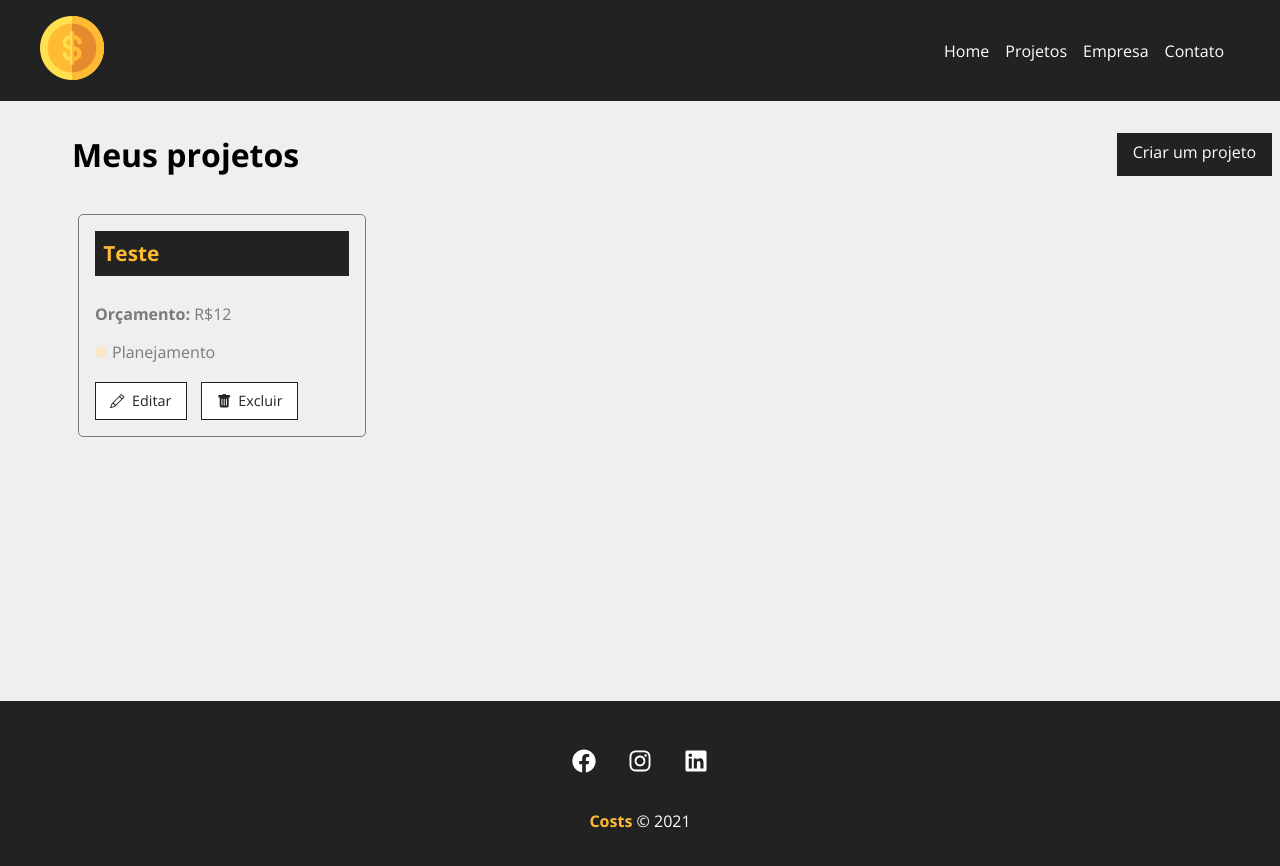
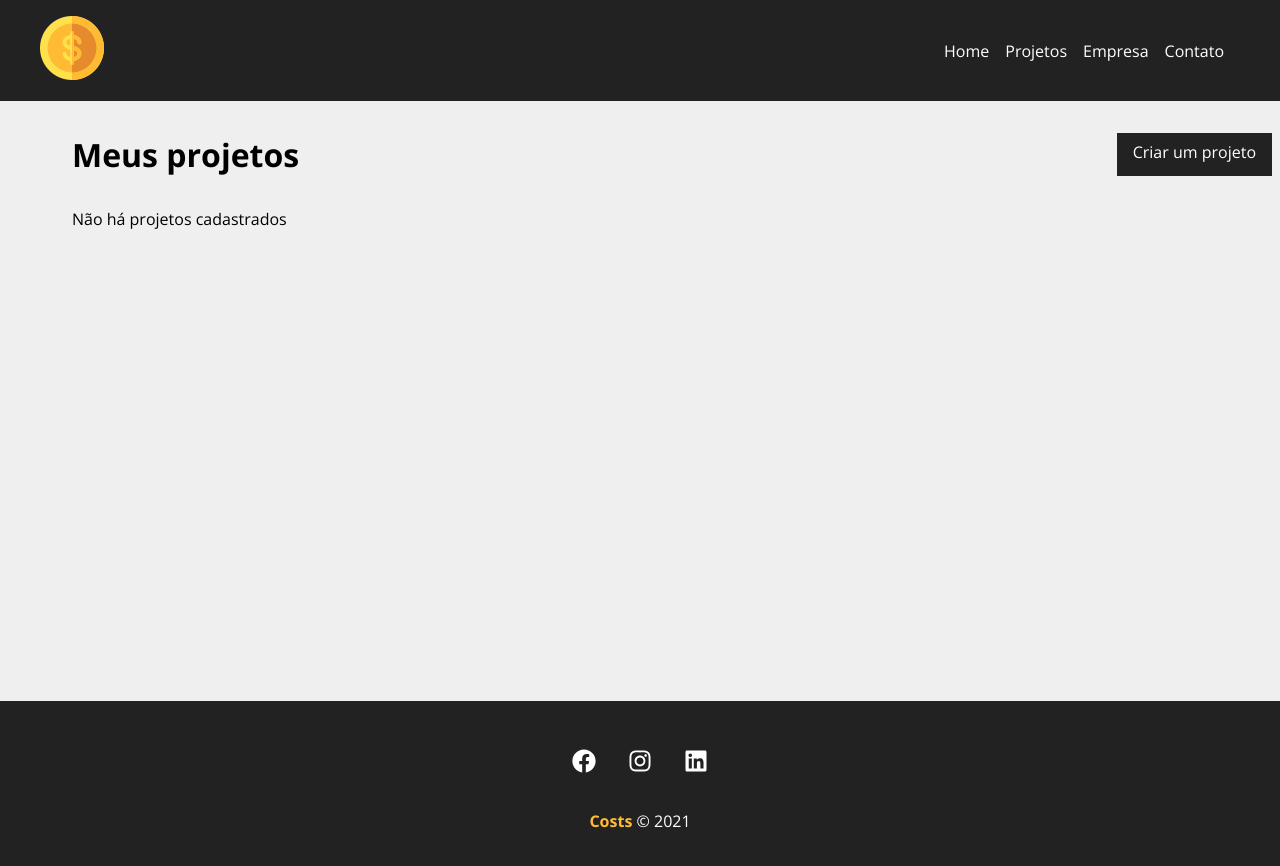
Before and after one commit to AlefMemTav/react-costs-app, a React (Create React App) app: page /projects in a window 1280 px wide. Shown: the top 866 px of the page. Built offline with nearby package versions, Linux system fonts and the light colour scheme; data requests are answered from the project's data file; the HTML template or start-up script is replaced by a standard one.

Commit message:
Created function that remove project

```diff
--- a/db.json
+++ b/db.json
@@ -1,17 +1,5 @@
 {
-  "projects": [
-    {
-      "name": "Teste",
-      "budget": "12",
-      "category": {
-        "id": "4",
-        "name": "Planejamento"
-      },
-      "cost": 0,
-      "services": [],
-      "id": 1
-    }
-  ],
+  "projects": [],
   "categories": [
     {
       "id": 1,
--- a/src/components/pages/Projects.js
+++ b/src/components/pages/Projects.js
@@ -14,6 +14,7 @@
 
     const [projects, setProjects] = useState([])
     const [removeLoading, setRemoveLoading] = useState(false)
+    const [projectMessage, setProjectMessage] = useState('')
 
     const location = useLocation()
     let message = ''
@@ -38,6 +39,23 @@
         .catch(err => console.log(err))
     }, [])
 
+    function removeProject(id){
+
+        fetch(`http://localhost:5000/projects/${id}`, {
+        method: 'DELETE',
+        headers: {
+            'Content-Type': 'application/json'
+        },
+    })
+    .then( (resp) => resp.json())
+    .then(() => {
+        setProjects(projects.filter((project) => project.id !== id))
+        // Message
+        setProjectMessage('Projeto removido com sucesso')
+    })
+    .catch(err => console.log(err))
+}
+
     return (
         <div className={styles.project_container}>
             <div className={styles.title_container}>
@@ -45,6 +63,7 @@
                 <LinkButton to="/newproject" text ="Criar um projeto" />
             </div>
             {message && <Message type="success" msg={message} />}
+            {projectMessage && <Message type="success" msg={projectMessage} />}
             <Container customClass="start">
                 {projects.length > 0 &&
                     projects.map((project) =>
@@ -54,6 +73,7 @@
                             budget={project.budget}
                             category={project.category.name}
                             key={project.id}
+                            handleRemove={removeProject}
                         />
                     )
                 }
--- a/src/components/project/ProjectCard.js
+++ b/src/components/project/ProjectCard.js
@@ -4,6 +4,12 @@
 import {BsPencil, BsFillTrashFill } from 'react-icons/bs'
 
 function ProjectCard({id, name, budget, category, handleRemove}){
+
+    const remove = (e) => {
+        e.preventDefault()
+        handleRemove(id)
+    }
+
     return (
     <div className={styles.project_card}>
         <h4>{name}</h4>
@@ -17,7 +23,7 @@
             <Link to="/">
                 <BsPencil /> Editar
             </Link>
-            <button>
+            <button onClick={remove}>
                 <BsFillTrashFill /> Excluir
             </button>
         </div>
```
